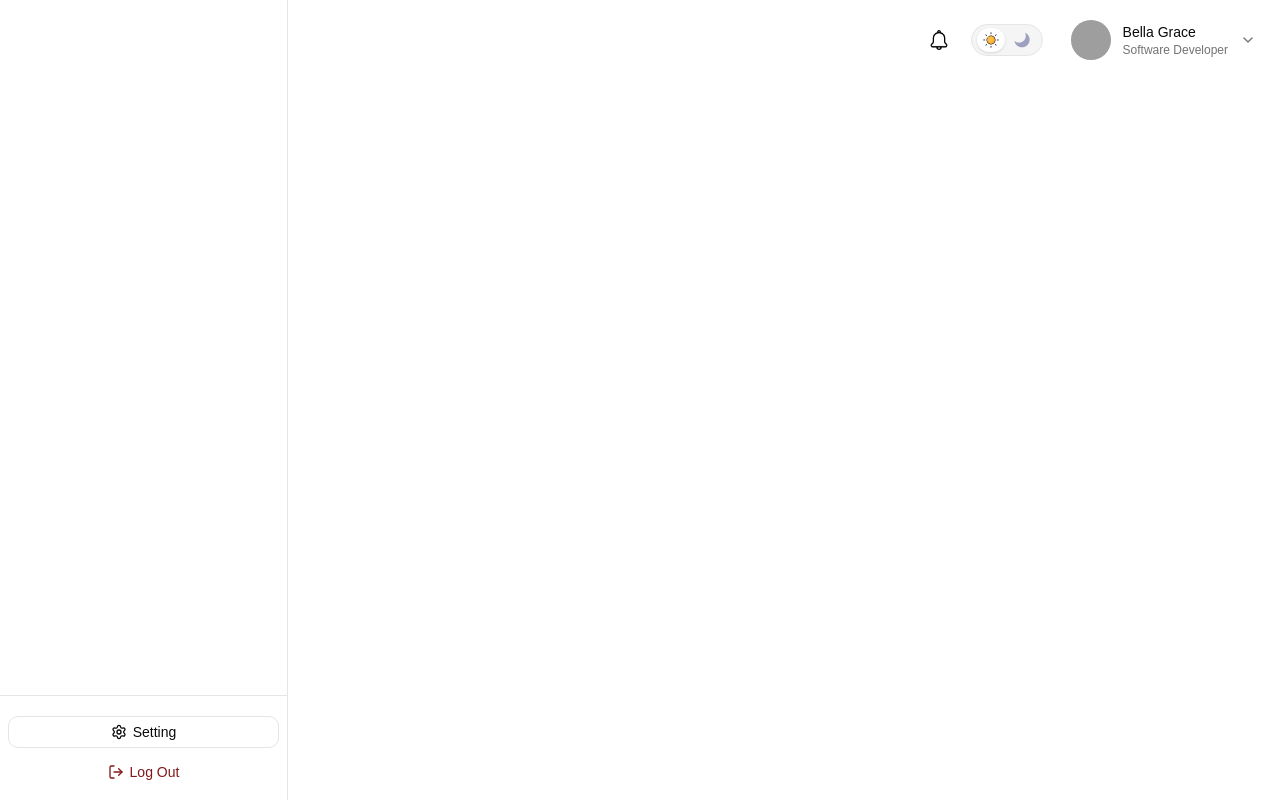
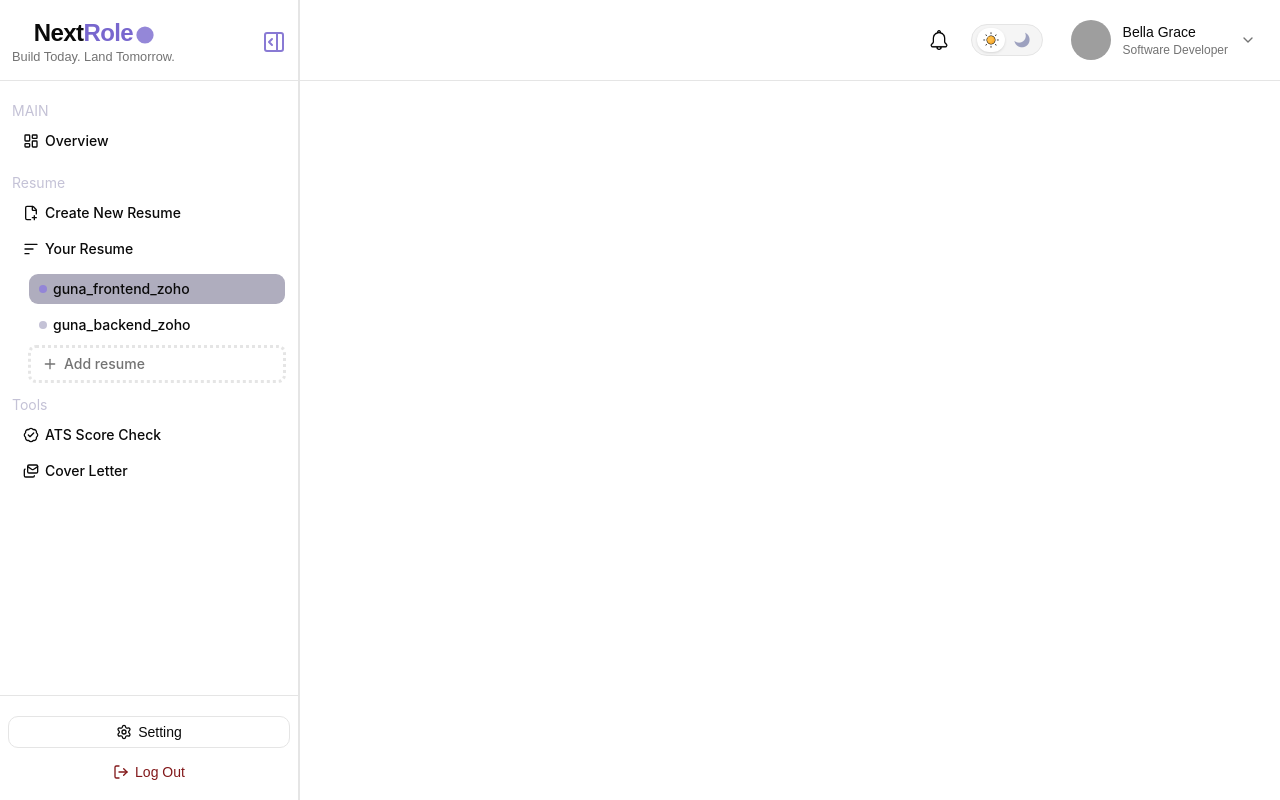
Before and after one commit to Gunasheelan24/UI-NextRole.IO, a React (Vite) app: page /nextrole/dashboard in a window 1280 px wide. Built offline with nearby package versions, Linux system fonts and the light colour scheme; grey boxes are pictures that could not be loaded.

Commit message:
aside and side bar completed

```diff
--- a/src/features/Dashboard/Index.tsx
+++ b/src/features/Dashboard/Index.tsx
@@ -4,14 +4,16 @@ import Sidebar from "./components/Sidebar";
 
 const DashboardLayout: React.FC = () => {
   return (
-    <main>
+    <main className="grid h-screen grid-cols-[300px_1fr] grid-rows-[70px_1fr]">
+      <aside className="row-span-2 border-r">
+        <Sidebar />
+      </aside>
+
       <header>
         <Header />
       </header>
 
-      <aside className="z-20 bg-[#ffffff]">
-        <Sidebar />
-      </aside>
+      <div></div>
     </main>
   );
 };
--- a/src/features/Dashboard/components/Header.tsx
+++ b/src/features/Dashboard/components/Header.tsx
@@ -12,9 +12,7 @@ const Header: React.FC = () => {
   const [darkMode, setDarkMode] = useState<string>("light");
 
   return (
-    <main className="flex md:p-3 py-4 justify-between w-fit fixed top-0 right-0">
-      <section></section>
-      <section></section>
+    <main className="flex md:p-3 py-4 justify-end border-b h-[81px]">
       <section className="flex items-center gap-4">
         <Button variant="ghost" size="icon" className=" hover:bg-[#e6defa]">
           <img src={bellIcons} alt="Notifications" className="h-5 w-5" />
--- a/src/features/Dashboard/components/Sidebar.tsx
+++ b/src/features/Dashboard/components/Sidebar.tsx
@@ -1,11 +1,132 @@
 import React from "react";
+import { motion } from "framer-motion";
 import { Button } from "../../../components/ui/button";
-import { LogOut, Settings } from "lucide-react";
+import {
+  BadgeCheck,
+  FilePlusCorner,
+  LayoutDashboard,
+  ListSortDescending,
+  LogOut,
+  Mails,
+  PanelRightOpen,
+  Plus,
+  Settings,
+} from "lucide-react";
 
 const Sidebar: React.FC = () => {
   return (
-    <main className="relative h-screen w-72 border-r">
-      <section className="absolute"></section>
+    <main className="relative h-full w-full border-r">
+      <section className="flex items-center justify-between w-full border-b pt-1 px-3 h-[81px]">
+        <div>
+          <section className="flex flex-col items-center">
+            <div className="flex items-center gap-1">
+              <p className="md:text-2xl text-xl font-bold tracking-tight">
+                <span>Next</span>
+                <span className="text-primary">Role</span>
+              </p>
+
+              {/* Premium Accent Dot */}
+              <motion.div
+                className="h-4 w-4 mt-1 rounded-full bg-primary"
+                animate={{
+                  scale: [1, 1.25, 1],
+                  opacity: [0.7, 1, 0.7],
+                }}
+                transition={{
+                  duration: 2.5,
+                  repeat: Infinity,
+                  ease: "easeInOut",
+                }}
+              />
+            </div>
+
+            <p className="text-[0.8rem] text-muted-foreground -mt-0.5">
+              Build Today. Land Tomorrow.
+            </p>
+          </section>
+        </div>
+        <PanelRightOpen className="text-[#897ad4] hover:text-[#5a41d5] cursor-pointer" />
+      </section>
+
+      <section className="absolute mt-5 px-3 font-inter w-full">
+        <div>
+          <h1 className="text-sm text-[#c4c2d6]">MAIN</h1>
+
+          <Button
+            variant="ghost"
+            className="justify-start w-full mt-1 cursor-pointer"
+          >
+            <LayoutDashboard />
+            Overview
+          </Button>
+        </div>
+
+        <div>
+          <h1 className="text-sm text-[#c4c2d6] mt-4">Resume</h1>
+
+          <Button
+            variant="ghost"
+            className="justify-start w-full mt-1 cursor-pointer"
+          >
+            <FilePlusCorner />
+            Create New Resume
+          </Button>
+
+          <Button
+            variant="ghost"
+            className="justify-start w-full mt-1 hover:bg-transparent"
+          >
+            <ListSortDescending />
+            Your Resume
+          </Button>
+
+          <ol className="pl-4 flex flex-col gap-1 w-full mt-2">
+            <li className="flex items-center gap-2 relative">
+              <Button
+                variant="ghost"
+                className="w-full justify-start bg-[#afadbe]"
+              >
+                <div className="h-2 w-2 rounded-full bg-[#9385d7]" />
+                guna_frontend_zoho
+              </Button>
+            </li>
+
+            <li className="flex items-center gap-2 relative">
+              <Button variant="ghost" className="w-full justify-start">
+                <div className="h-2 w-2 rounded-full bg-[#c4c2d6]" />
+                guna_backend_zoho
+              </Button>
+            </li>
+
+            <li className="flex items-center gap-2 relative text-muted-foreground border-dotted border-3 rounded-md">
+              <Button variant="ghost" className="w-full justify-start">
+                <Plus className="h-1 w-1" />
+                Add resume
+              </Button>
+            </li>
+          </ol>
+        </div>
+
+        <div>
+          <h1 className="text-sm text-[#c4c2d6] mt-3">Tools</h1>
+
+          <Button
+            variant="ghost"
+            className="justify-start w-full mt-1 cursor-pointer"
+          >
+            <BadgeCheck />
+            ATS Score Check
+          </Button>
+          <Button
+            variant="ghost"
+            className="justify-start w-full mt-1 cursor-pointer"
+          >
+            <Mails />
+            Cover Letter
+          </Button>
+        </div>
+      </section>
+
       <section className="absolute w-full bottom-3 px-2 border-t-1 pt-5">
         <Button className="w-full mb-2 cursor-pointer" variant="outline">
           <Settings />
```
